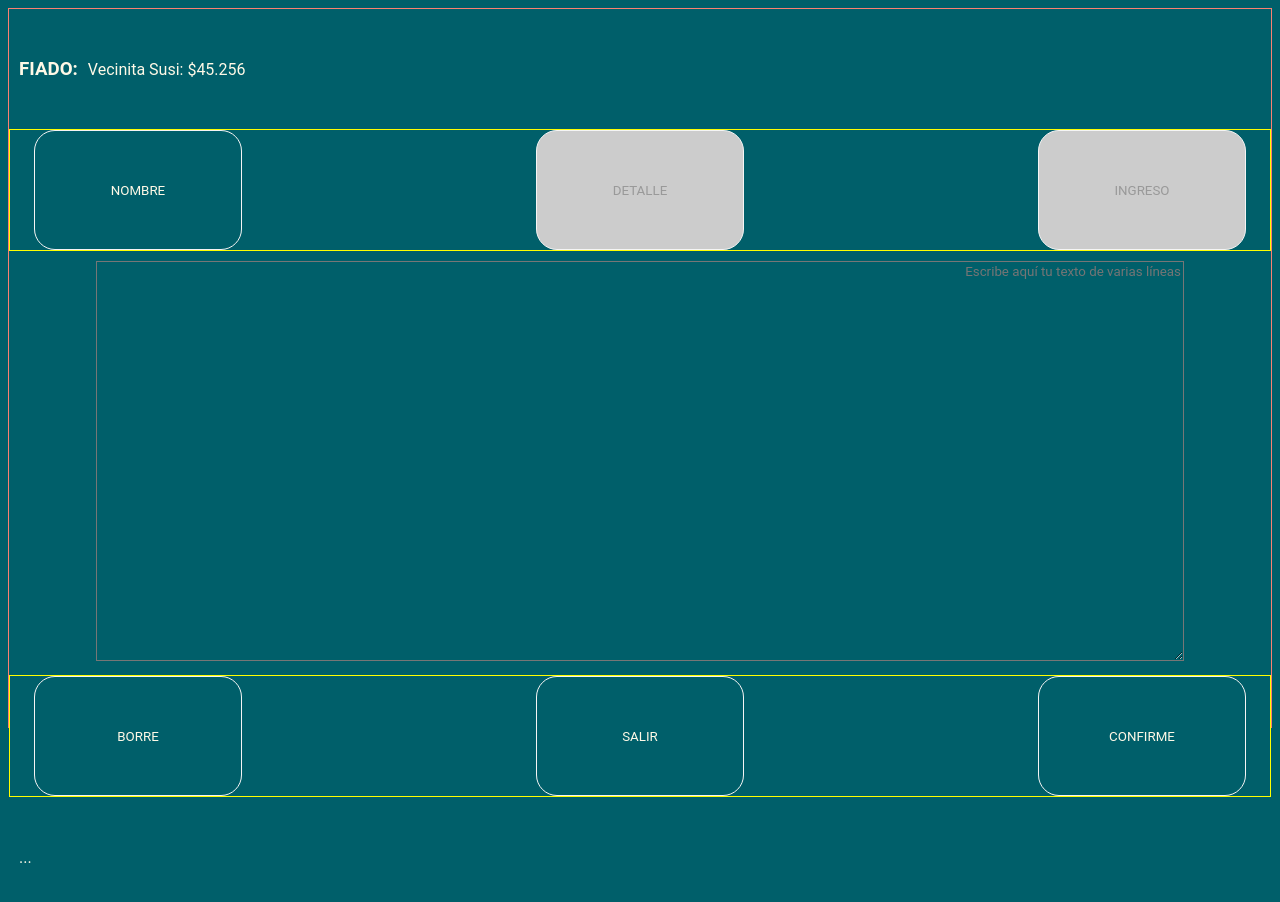
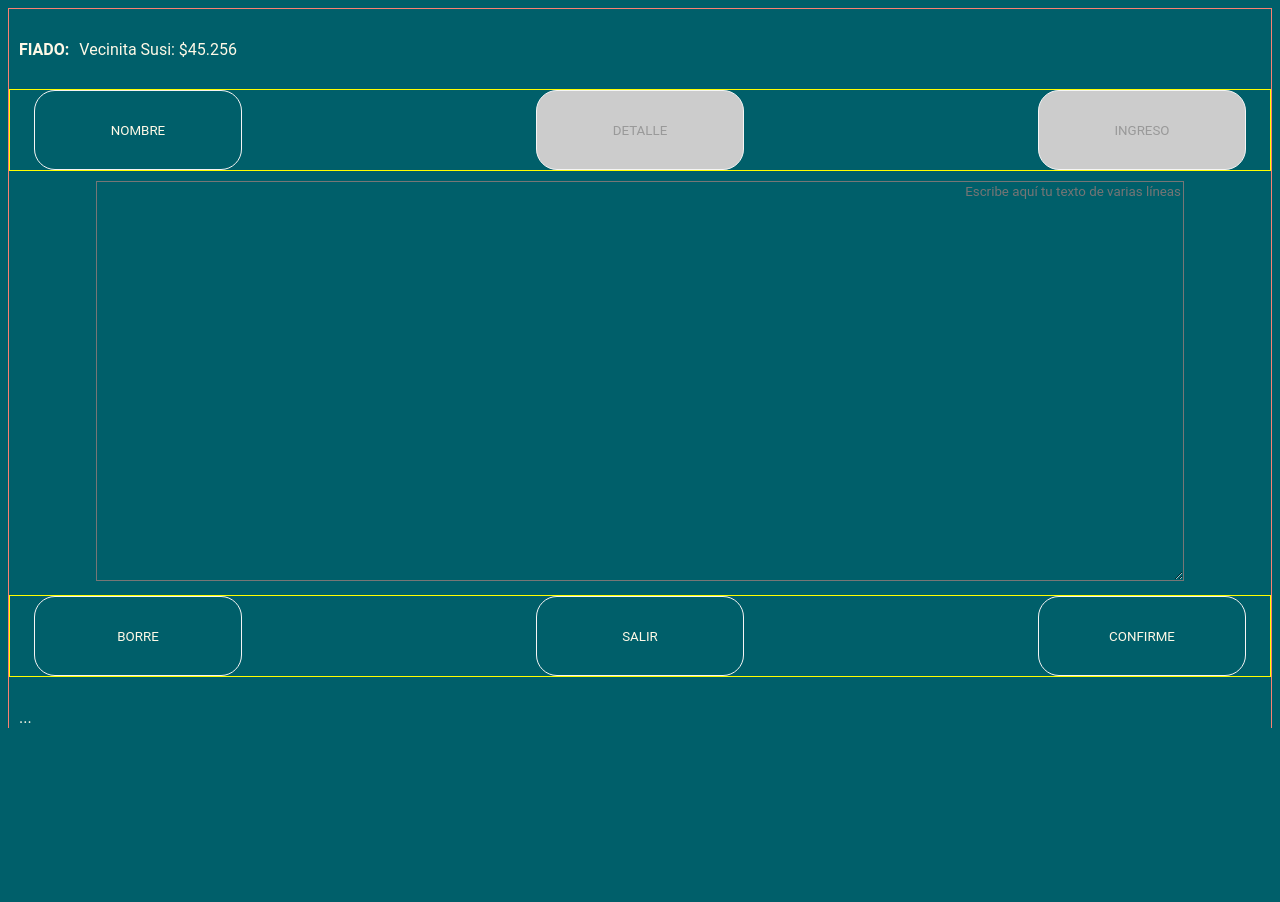
Before and after one commit to LuisPenia/milagros.github.io, a plain HTML site: page index.html in a window 1280 px wide. After the commit the page ends 800 px from the top, so only its background shows below. Drawn offline with Linux system fonts and the light colour scheme.

Commit message:
de 15 a 10 alto div container

```diff
--- a/index.html
+++ b/index.html
@@ -9,7 +9,7 @@
 <body>
     <main class="container">
         <div>
-            <h3>FIADO: </h3>
+            <h4>FIADO: </h4>
             <p>Vecinita Susi: $45.256</p>
         </div>
 
--- a/styles.css
+++ b/styles.css
@@ -12,14 +12,14 @@
 }
 
 .container div{
-    height: 15vmin;
+    height: 10vmin;
     text-align: left;
     display: flex;
     align-items: center;
     justify-content: left;
 }
 
-.container div h3,p{
+.container div h4,p{
     padding-left: 10px;
     height: 25px;
     margin: 0;
```
Also changed, not shown: mintty.2024-07-12_06-50-28.png (deleted).
